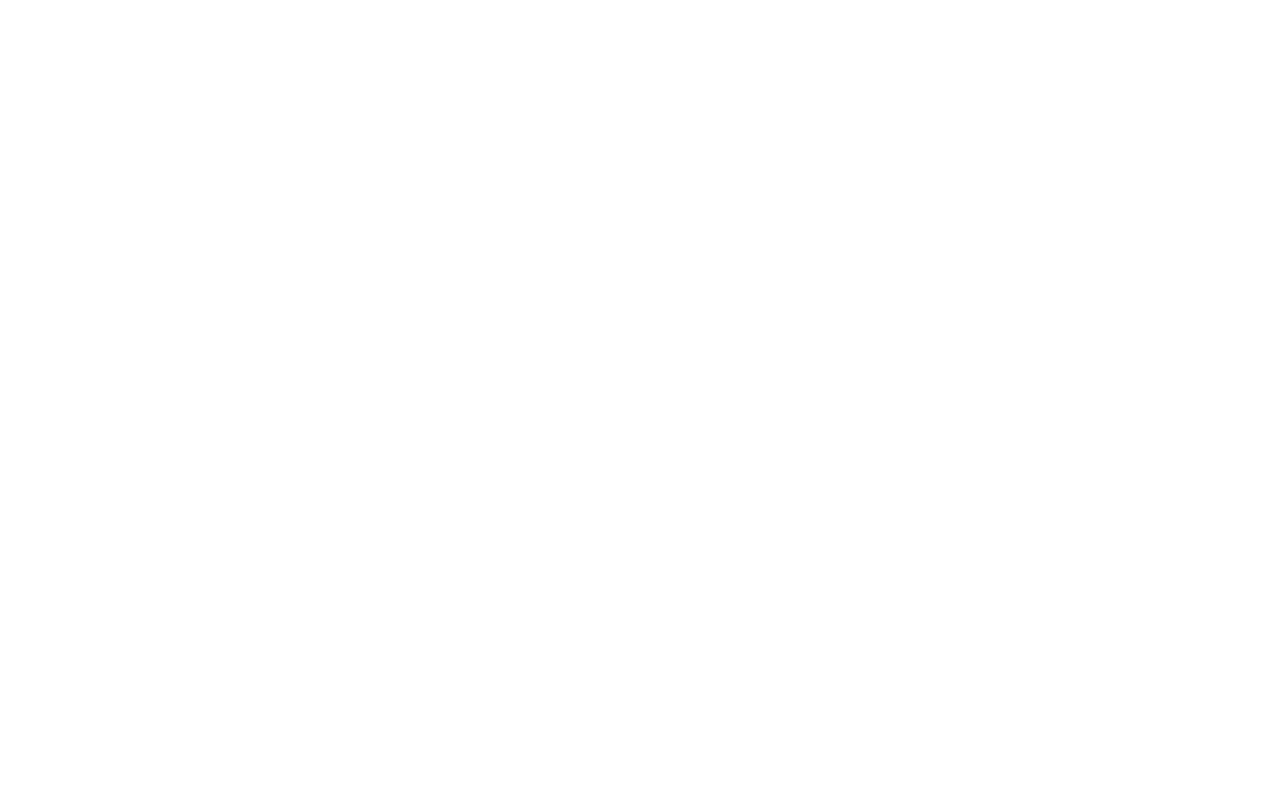
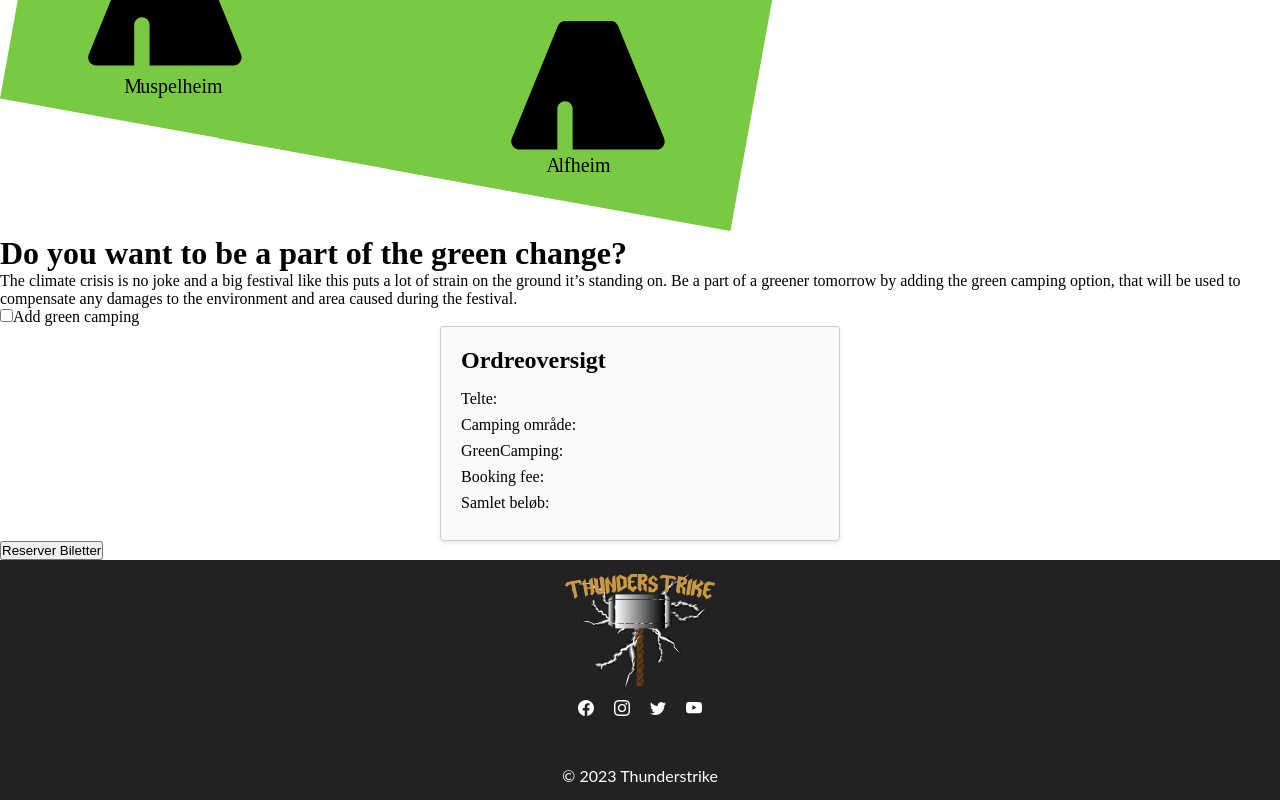
Before and after one commit to MadsSchou/eksamen, a Next.js app: page /CampgroundForm in a window 1280 px wide. Shown: the part 712-1512 px from the top of the page. Before the commit the page ends 800 px from the top, so only its background shows below. Built offline with nearby package versions, Linux system fonts and the light colour scheme; a web font is replaced by a local one.

Commit message:
Ændringer på form steps så det ser lidt bedre ud

```diff
--- /dev/null
+++ b/src/Components/ordreoversigt/ordreoversigt.js
@@ -0,0 +1,17 @@
+import React from "react";
+import styles from "./styles.module.css";
+
+const Ordreoversigt = () => {
+  return (
+    <div className={styles.card}>
+      <h1 className={styles.heading}>Ordreoversigt</h1>
+      <p className={styles.text}>Telte:</p>
+      <p className={styles.text}>Camping område:</p>
+      <p className={styles.text}>GreenCamping:</p>
+      <p className={styles.text}>Booking fee:</p>
+      <p className={styles.text}>Samlet beløb:</p>
+    </div>
+  );
+};
+
+export default Ordreoversigt;
--- /dev/null
+++ b/src/Components/ordreoversigt/styles.module.css
@@ -0,0 +1,20 @@
+.card {
+  background-color: #f9f9f9;
+  border: 1px solid #ccc;
+  border-radius: 4px;
+  padding: 20px;
+  max-width: 400px;
+  margin: 0 auto;
+  box-shadow: 0 2px 4px rgba(0, 0, 0, 0.1);
+}
+
+.heading {
+  font-size: 24px;
+  font-weight: bold;
+  margin-bottom: 16px;
+}
+
+.text {
+  font-size: 16px;
+  margin-bottom: 8px;
+}
--- a/src/pages/CampgroundForm.Module.css
+++ b/src/pages/CampgroundForm.Module.css
@@ -0,0 +1,30 @@
+.image {
+  width: 70%;
+  height: auto;
+}
+
+.container {
+  display: flex;
+}
+
+.column {
+  flex: 1;
+  margin: 10px;
+}
+
+.column:first-child {
+  border: 3px solid black;
+  gap: 10px; /* Add gap between child elements */
+  margin: 20px; /* Add margin around the column */
+  padding: 10px; /* Add padding inside the column */
+}
+
+.timeline {
+  display: flex;
+  justify-content: center;
+}
+.centerButton {
+  display: flex;
+  justify-content: center;
+  margin-top: 20px;
+}
--- a/src/pages/CampgroundForm.js
+++ b/src/pages/CampgroundForm.js
@@ -2,6 +2,7 @@
 import { Inter } from "next/font/google";
 import Link from "next/link";
 import styles from "./CampgroundForm.module.css";
+import Ordreoversigt from "../Components/ordreoversigt/ordreoversigt";
 
 const inter = Inter({ subsets: ["latin"] });
 
@@ -12,14 +13,28 @@
         <title>Thunderstrike Metal Festival</title>
         <link rel="icon" href="/favicon.ico" />
       </Head>
-      <div className={styles.timeline} style={{ display: "flex", justifyContent: "center" }}>
+      <div className={styles.timeline}>
         <img src="assets/step2.png" />
       </div>
 
-      <div style={{ display: "flex", justifyContent: "center", marginTop: "20px" }}>
-        <Link href="/personalinfo">
-          <button>Continue</button>
-        </Link>
+      <div className={styles.container}>
+        <div className={styles.column}>
+          <img className={styles.image} src="/assets/map.svg" alt="Map" />
+          <h1>Do you want to be a part of the green change?</h1>
+          <p>The climate crisis is no joke and a big festival like this puts a lot of strain on the ground it’s standing on. Be a part of a greener tomorrow by adding the green camping option, that will be used to compensate any damages to the environment and area caused during the festival.</p>
+          <label>
+            <input type="checkbox" />
+            Add green camping
+          </label>
+        </div>
+        <div className={styles.column}>
+          <Ordreoversigt></Ordreoversigt>
+          <div className={styles.centerButton}>
+            <Link href="/personalinfo">
+              <button>Reserver Biletter</button>
+            </Link>
+          </div>
+        </div>
       </div>
     </>
   );
--- a/src/pages/schedule.js
+++ b/src/pages/schedule.js
@@ -55,6 +55,7 @@
           <div key={item.id} className={styles.card}>
             <img src={item.logo} alt={item.name} style={{ maxWidth: "100%" }} />
             <h2>{item.name}</h2>
+            {/* <Image src={item.logo} alt={item.name} width={500} height={300} priority style={{ maxWidth: "100%" }} /> */}
             {/* <p>Members: {item.members}</p> */}
             {/* <p>Genre: {item.genre}</p> */}
             {/* <p>Bio: {item.bio}</p>
--- a/src/pages/scheduledates.js
+++ b/src/pages/scheduledates.js
@@ -59,9 +59,7 @@
                             console.log(act);
                             return (
                               <div>
-                                <p style={{ width: "200px", fontSize: ".5em" }}>
-                                  {act?.act}
-                                </p>
+                                <p style={{ width: "200px", fontSize: ".5em" }}>{act?.act}</p>
                                 <br />
                               </div>
                             );
```
Also changed, not shown: src/pages/Checkout.js (+10 -3 lines), src/pages/TicketsAndTents.Module.css (+34 -0 lines), src/pages/TicketsAndTents.js (+7 -6 lines), src/pages/checkout.module.css (+9 -0 lines), public/assets/map.svg (added).
